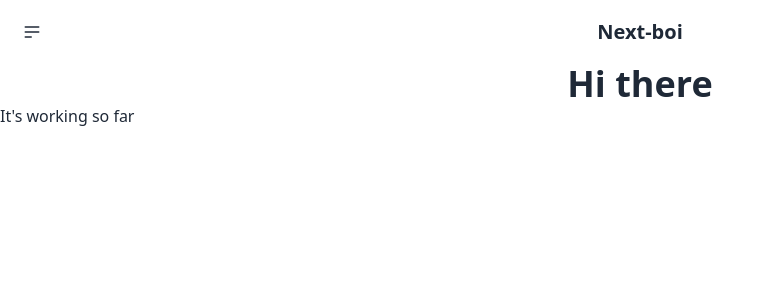
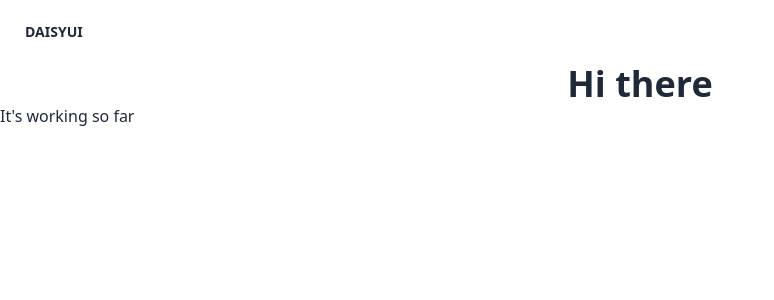
Before and after one commit to Dragonlord1005/nuxt-boi, a Nuxt app: page / in a window 1280 px wide. Shown: the top 300 px of the page, without its empty margins (0-774 px from the left). Built offline with nearby package versions, Linux system fonts and the light colour scheme.

Commit message:
thought of a better way to make navbar by myself

```diff
--- a/components/Navbar.vue
+++ b/components/Navbar.vue
@@ -1,47 +1,22 @@
-<script lang="ts" setup></script>
+<!-- We need a nuxt 3 navbar -->
+<!-- We need it to have a menu with links to the different pages. -->
+<!-- It needs to be responsive -->
+<!-- We will add links and names using arguments as an array -->
+<!-- We will also use tailwindcss to style the navbar. -->
+<!-- we will be using daisyui for navbar components -->
+<!-- It will also be in typescript -->
+<script lang="ts">
+</script>
 
 <template>
-  <div class="navbar bg-base-100">
-    <div class="navbar-start">
-      <div class="dropdown">
-        <label tabindex="0" class="btn btn-ghost btn-circle">
-          <svg
-            xmlns="http://www.w3.org/2000/svg"
-            class="h-5 w-5"
-            fill="none"
-            viewBox="0 0 24 24"
-            stroke="currentColor"
-          >
-            <path
-              stroke-linecap="round"
-              stroke-linejoin="round"
-              stroke-width="2"
-              d="M4 6h16M4 12h16M4 18h7"
-            />
-          </svg>
-        </label>
-        <ul
-          tabindex="0"
-          class="menu menu-compact dropdown-content mt-3 p-2 shadow bg-base-100 rounded-box w-52"
-        >
-          <li>
-            <NuxtLink to="/">
-              Homepage
-            </NuxtLink>
-          </li>
-          <li>
-            <NuxtLink to="/about">
-              About
-            </NuxtLink>
-          </li>
-        </ul>
-      </div>
+  <div>
+    <div class="navbar bg-base-100">
+      <!-- <div class="navbar-center"> -->
+      <a class="btn btn-ghost">daisyui</a>
+      <!-- </div> -->
     </div>
-    <div class="navbar-center">
-      <a class="btn btn-ghost normal-case text-xl">Next-boi</a>
-    </div>
-    <div class="navbar-end"></div>
   </div>
 </template>
 
-<style scoped></style>
+<style scoped>
+</style>
--- a/package.json
+++ b/package.json
@@ -12,7 +12,7 @@
     "@nuxtjs/color-mode": "3.1.4",
     "@nuxtjs/tailwindcss": "5.1.3",
     "autoprefixer": "10.4.7",
-    "daisyui": "2.17.0",
+    "daisyui": "^2.17.0",
     "nuxt": "3.0.0-rc.4",
     "postcss": "8.4.14",
     "postcss-custom-properties": "12.1.8",
```
Also changed, not shown: .yarnrc.yml, 1 other file (tests, documents, lock files or other folders).
